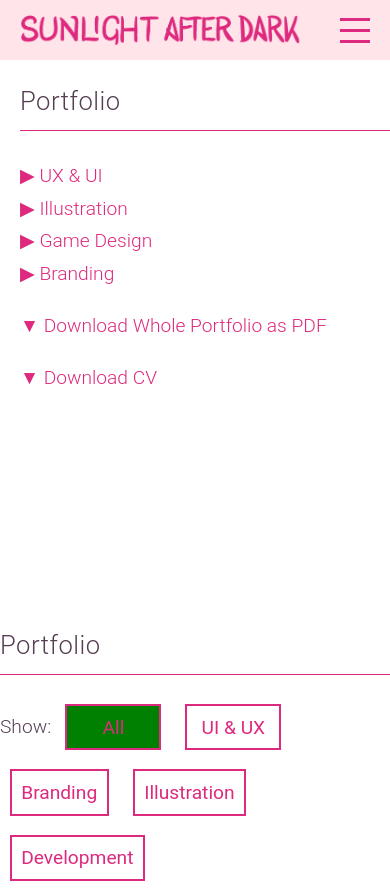
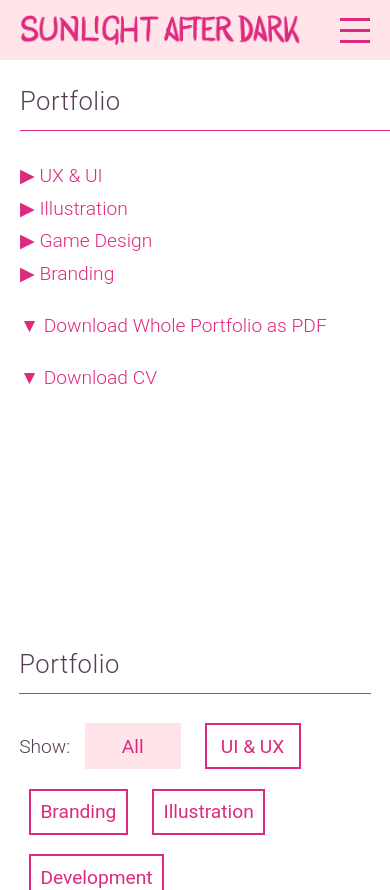
Before and after one commit to BaronBlackmore/SunlightAfterDark, a Jekyll site: the page built from portfolio.html, in a window 390 px wide. Shown: the top 890 px of the page. Built offline with Jekyll 4.4.1, drawn with Linux system fonts in a browser that asks for light colours; grey boxes are pictures that could not be loaded.

Commit message:
padding box

```diff
--- a/css/main.css
+++ b/css/main.css
@@ -185,7 +185,9 @@
 }
 
 .selected{
-	background-color: green !important;
+	background-color: #ffe4e9;
+	border-color: #ffe4e9;
+	cursor: auto;
 }
 
 .checkmark{
@@ -829,8 +831,17 @@ a img:hover{
 		width: 100%;
 	}
 
-	..portfolo-desc-container{
+	.portfolo-desc-container{
 		padding:0 1em;
+	}
+/*
+	.portfolo-desc-container h5{
+		padding:0 1em;
+	}*/
+
+
+	.portfolio-top{
+		padding:1em;
 	}
 
 }
--- a/portfolio.html
+++ b/portfolio.html
@@ -30,6 +30,8 @@ layout: default
 
 <div class="portfolio-column">
 
+<div class="portfolio-top">
+
 	<h5>Portfolio</h5>
 
 	<div class="line"></div>
@@ -44,6 +46,7 @@ layout: default
 
 	</div>
 
+</div>
 
 	<div class="portfolio-frame branding development">
 		<img src="/images/portfolio/coefficient-tile.png">
```
Lines whose indentation alone changed are shown as unchanged.
